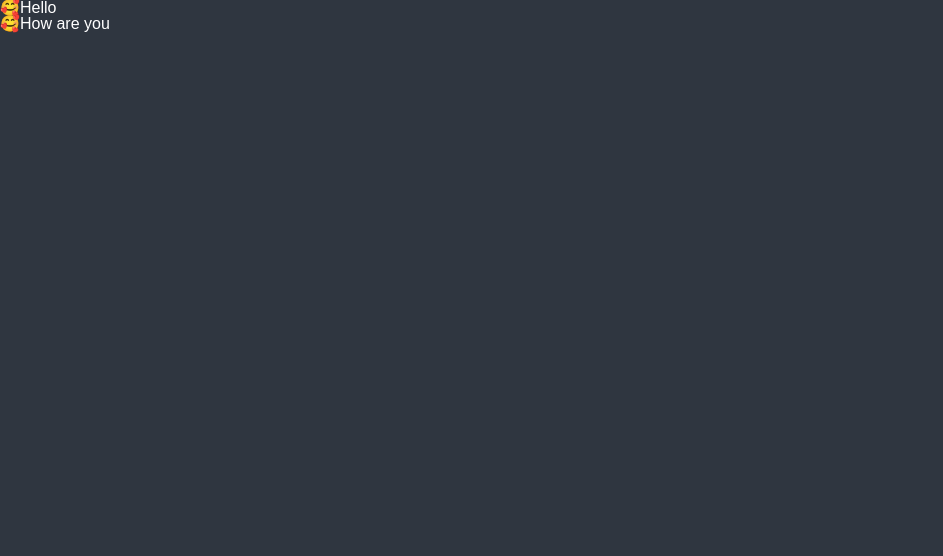
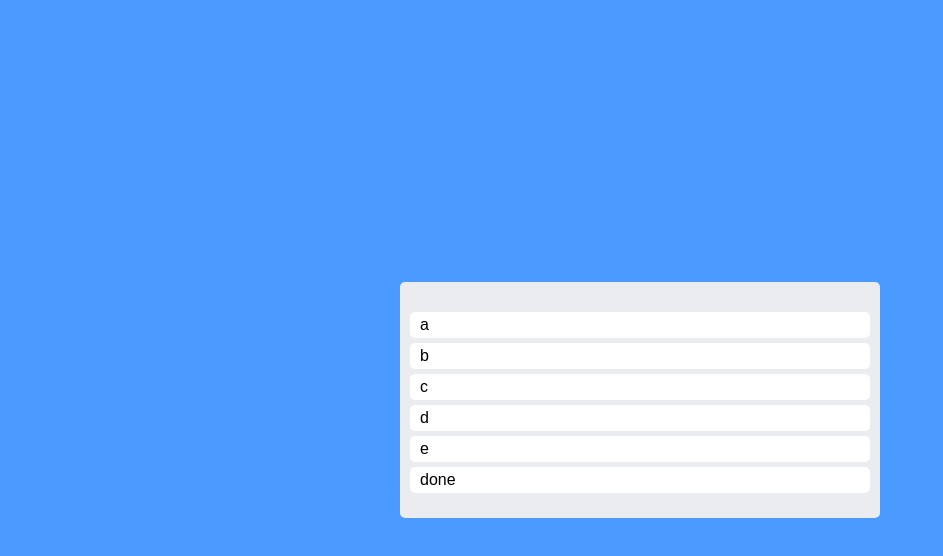
Before and after one commit to moonssa/react-masterclass, a React (Create React App) app: page / in a window 1280 px wide. Shown: the top 556 px of the page, without its empty margins (0-943 px from the left). Built offline with nearby package versions, Linux system fonts and the light colour scheme.

Commit message:
styled-component - trello clone

```diff
--- a/src/App.tsx
+++ b/src/App.tsx
@@ -1,34 +1,65 @@
 import React from "react";
 import { DragDropContext, Draggable, Droppable } from "react-beautiful-dnd";
+import styled from "styled-components";
 
+const Wrapper = styled.div`
+  display: flex;
+  max-width: 480px;
+  width: 100%;
+  margin: 0 auto;
+  justify-content: center;
+  align-items: center;
+  height: 100vh;
+`;
+
+const Boards = styled.div`
+  display: grid;
+  width: 100%;
+  grid-template-columns: repeat(1, 1fr);
+`;
+const Board = styled.div`
+  padding: 20px 10px;
+  padding-top: 30px;
+  background-color: ${(props) => props.theme.boardColor};
+  border-radius: 5px;
+  min-height: 200px;
+`;
+const Card = styled.div`
+  padding: 5px 10px;
+  border-radius: 5px;
+  margin-bottom: 5px;
+  background-color: ${(props) => props.theme.cardColor};
+`;
+
+const toDos = ["a", "b", "c", "d", "e", "done"];
 function App() {
   const onDragEnd = () => {};
   return (
     <DragDropContext onDragEnd={onDragEnd}>
-      <div>
+      <Wrapper>
+        <Boards>
           <Droppable droppableId="one">
             {(magic) => (
-            <ul ref={magic.innerRef} {...magic.droppableProps}>
-              <Draggable draggableId="first" index={0}>
+              <Board ref={magic.innerRef} {...magic.droppableProps}>
+                {toDos.map((toDo, index) => (
+                  <Draggable draggableId={toDo} index={index}>
                     {(magic) => (
-                  <li ref={magic.innerRef} {...magic.draggableProps}>
-                    <span {...magic.dragHandleProps}>🥰</span>
-                    Hello
-                  </li>
+                      <Card
+                        ref={magic.innerRef}
+                        {...magic.draggableProps}
+                        {...magic.dragHandleProps}
+                      >
+                        {toDo}
+                      </Card>
                     )}
                   </Draggable>
-              <Draggable draggableId="second" index={1}>
-                {(magic) => (
-                  <li ref={magic.innerRef} {...magic.draggableProps}>
-                    <span {...magic.dragHandleProps}>🥰</span>
-                    How are you
-                  </li>
-                )}
-              </Draggable>
-            </ul>
+                ))}
+                {magic.placeholder}
+              </Board>
             )}
           </Droppable>
-      </div>
+        </Boards>
+      </Wrapper>
     </DragDropContext>
   );
 }
--- a/src/index.tsx
+++ b/src/index.tsx
@@ -60,7 +60,7 @@
 body {
   font-family: 'Source Sans 3', sans-serif;
   background-color: ${(props) => props.theme.bgColor};
-  color: ${(props) => props.theme.textColor};
+  color: black;
 }
 a{
   text-decoration: none;
--- a/src/styled.d.ts
+++ b/src/styled.d.ts
@@ -4,8 +4,7 @@
 declare module "styled-components" {
   export interface DefaultTheme {
     bgColor: string;
-    textColor: string;
-    accentColor: string;
-    cardBgColor: string;
+    cardColor: string;
+    boardColor: string;
   }
 }
--- a/src/theme.ts
+++ b/src/theme.ts
@@ -1,8 +1,7 @@
 import { DefaultTheme } from "styled-components";
 
 export const darkTheme: DefaultTheme = {
-  bgColor: "#2f3640",
-  textColor: "white",
-  accentColor: "#44bd32",
-  cardBgColor: "transparent",
+  bgColor: "#4B9AFF",
+  boardColor: "#EBECF0",
+  cardColor: "#FFFFFF",
 };
```
Lines whose indentation alone changed are shown as unchanged.
